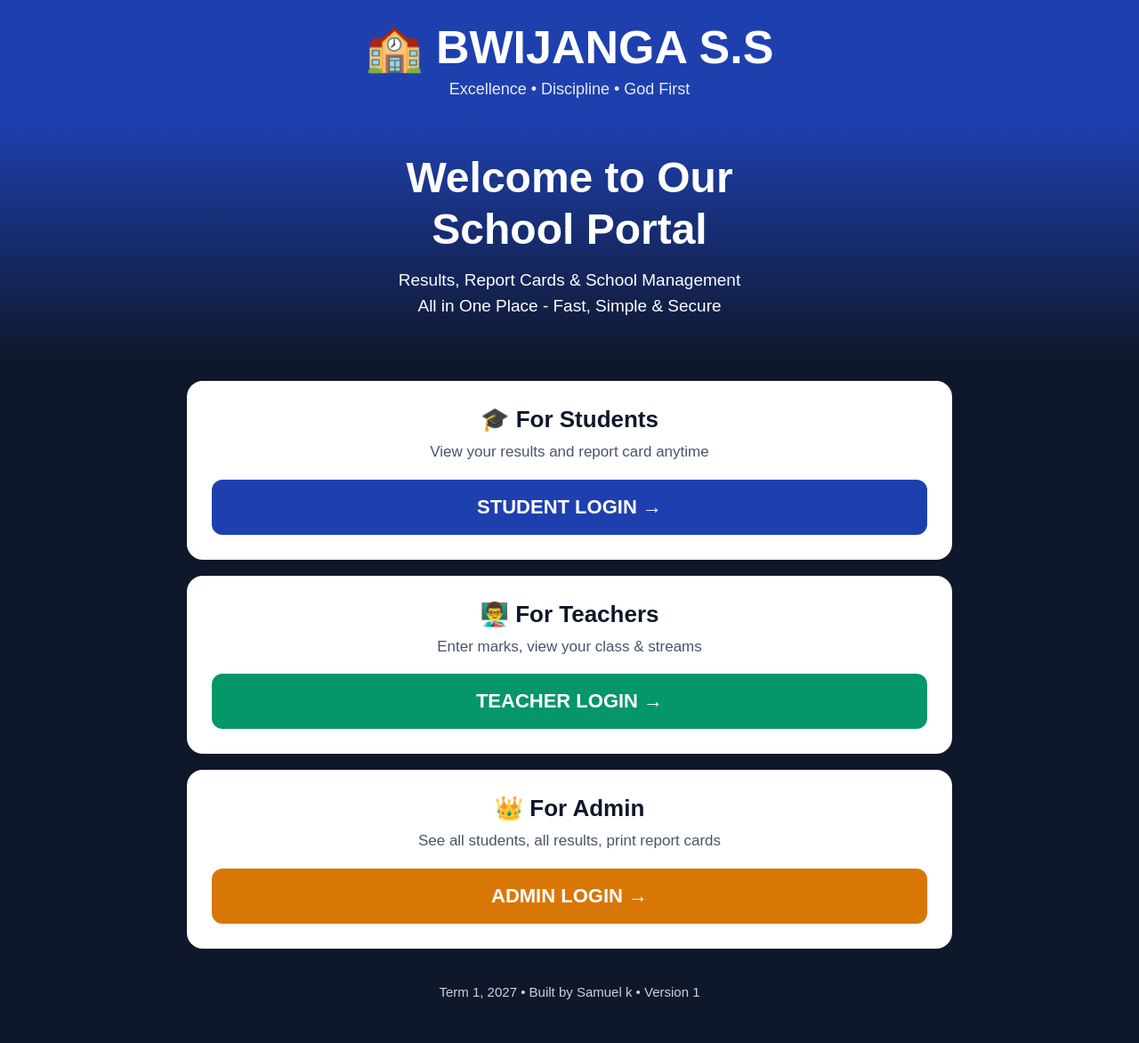
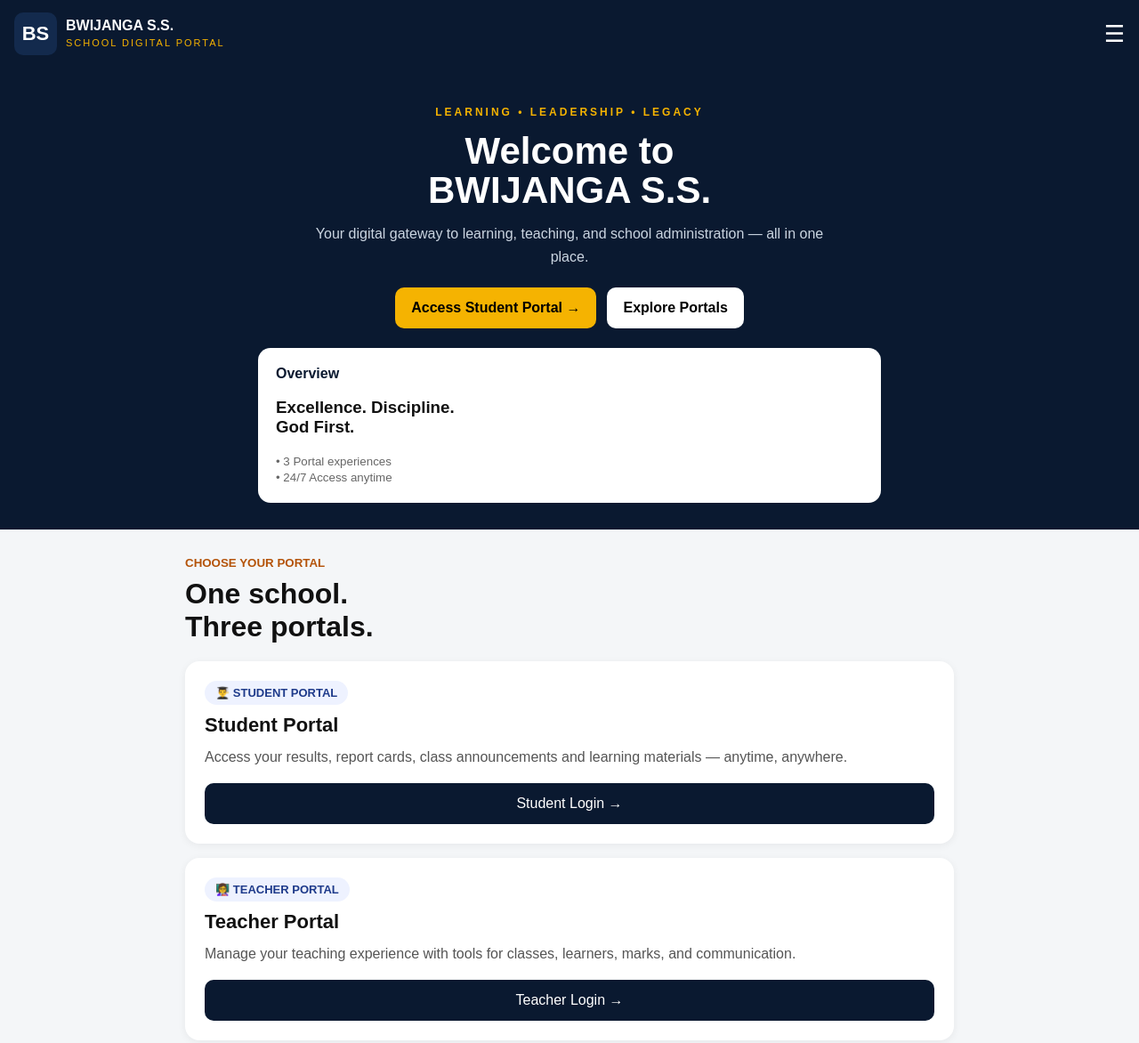
Before and after one commit to ksamuelfavour-wq/School-portal-, a plain HTML site: page index.html in a window 1280 px wide. Shown: the top 1172 px of the page at 89% size. Before the commit the page ends 1143 px from the top, so only its background shows below. Drawn offline with Linux system fonts and the light colour scheme.

Commit message:
Update index.html

```diff
--- a/index.html
+++ b/index.html
@@ -1,42 +1,116 @@
 <!DOCTYPE html>
-<html>
+<html lang="en">
 <head>
-<title>School Portal</title>
-<meta name="viewport" content="width=device-width, initial-scale=1">
+<meta charset="UTF-8">
+<meta name="viewport" content="width=device-width, initial-scale=1.0">
+<title>BWIJANGA S.S. - School Digital Portal</title>
 <style>
-*{box-sizing:border-box;margin:0;padding:0}
-body{font-family:Arial;background:#0f172a;color:white;min-height:100vh}
-.top{background:#1e40af;padding:25px 20px;text-align:center}
-.top h1{font-size:38px;line-height:1.1}
-.top p{font-size:18px;margin-top:8px;opacity:0.9}
-.hero{padding:35px 20px;text-align:center;background:linear-gradient(180deg,#1e40af,#0f172a)}
-.hero h2{font-size:32px;line-height:1.2}
-.hero p{font-size:19px;margin:15px 0;line-height:1.5}
-.cards{padding:20px;display:flex;flex-direction:column;gap:18px;max-width:600px;margin:0 auto}
-.card{background:white;color:#0f172a;border-radius:18px;padding:28px;text-align:center}
-.card h3{font-size:26px;margin-bottom:8px}
-.card p{font-size:17px;line-height:1.5;color:#475569}
-.card a{display:block;margin-top:18px;background:#1e40af;color:white;text-decoration:none;font-size:22px;font-weight:bold;padding:18px;border-radius:12px}
-.card:nth-child(2) a{background:#059669}
-.card:nth-child(3) a{background:#d97706}
-.footer{text-align:center;padding:20px;font-size:15px;opacity:0.8}
-@media(min-width:700px){.top h1{font-size:52px}.hero h2{font-size:48px}.cards{max-width:900px}}
+  *{margin:0;padding:0;box-sizing:border-box;font-family:Arial,sans-serif}
+  body{background:#f4f6f8;color:#111}
+  header{background:#0a1930;color:#fff;padding:14px 16px;display:flex;justify-content:space-between;align-items:center}
+  .logo{display:flex;gap:10px;align-items:center}
+  .logo-box{background:#132a4d;width:48px;height:48px;display:grid;place-items:center;border-radius:10px;font-weight:900;font-size:22px}
+  .logo small{color:#f5b301;letter-spacing:2px;font-size:11px}
+  .menu{font-size:26px}
+  .hero{background:#0a1930;color:#fff;padding:40px 20px 30px;text-align:center}
+  .hero span{color:#f5b301;letter-spacing:3px;font-size:12px;font-weight:bold}
+  .hero h1{font-size:42px;line-height:1.05;margin:14px 0}
+  .hero p{color:#cbd5e1;line-height:1.6;max-width:600px;margin:0 auto}
+  .btns{display:flex;gap:12px;justify-content:center;margin:22px 0;flex-wrap:wrap}
+  .btn{padding:14px 18px;border-radius:10px;font-weight:bold;text-decoration:none}
+  .btn-gold{background:#f5b301;color:#000}
+  .btn-white{background:#fff;color:#000}
+  .overview{background:#fff;color:#111;border-radius:14px;padding:20px;text-align:left;max-width:700px;margin:0 auto}
+  .overview b{color:#0a1930}
+  .overview small{color:#666}
+  .section{padding:28px 18px;max-width:900px;margin:0 auto}
+  .section h2{font-size:32px;margin:8px 0 20px}
+  .card{background:#fff;border-radius:16px;padding:22px;margin-bottom:16px;box-shadow:0 2px 10px rgba(0,0,0,.06)}
+  .card h3{font-size:22px;margin:10px 0}
+  .card p{color:#555;line-height:1.6}
+  .pill{display:inline-block;background:#eef2ff;padding:6px 12px;border-radius:20px;font-size:13px;font-weight:bold;color:#1e3a8a}
+  .login-btn{display:block;text-align:center;background:#0a1930;color:#fff;padding:14px;border-radius:10px;text-decoration:none;margin-top:16px}
+  .update{background:#fff;border-radius:14px;padding:18px;margin-bottom:12px;display:flex;gap:14px;align-items:center}
+  .update-icon{width:50px;height:50px;border-radius:12px;display:grid;place-items:center;font-size:22px;background:#eef2ff}
+  .principle{background:#0a1930;color:#fff;border-radius:18px;padding:36px 22px;text-align:center}
+  .principle h2{font-size:34px}
+  footer{background:#020617;color:#ccc;padding:24px 18px;text-align:center}
+  footer a{color:#ccc;text-decoration:none;margin:0 8px}
 </style>
 </head>
 <body>
-<div class="top">
-<h1>🏫 BWIJANGA S.S</h1>
-<p>Excellence • Discipline • God First</p>
+
+<header>
+  <div class="logo">
+    <div class="logo-box">BS</div>
+    <div><b>BWIJANGA S.S.</b><br><small>SCHOOL DIGITAL PORTAL</small></div>
+  </div>
+  <div class="menu">☰</div>
+</header>
+
+<div class="hero">
+  <span>LEARNING • LEADERSHIP • LEGACY</span>
+  <h1>Welcome to<br>BWIJANGA S.S.</h1>
+  <p>Your digital gateway to learning, teaching, and school administration — all in one place.</p>
+  <div class="btns">
+    <a class="btn btn-gold" href="#">Access Student Portal →</a>
+    <a class="btn btn-white" href="#">Explore Portals</a>
+  </div>
+  <div class="overview">
+    <b>Overview</b><br><br>
+    <h3>Excellence. Discipline.<br>God First.</h3><br>
+    <small>• 3 Portal experiences<br>• 24/7 Access anytime</small>
+  </div>
 </div>
-<div class="hero">
-<h2>Welcome to Our<br>School Portal</h2>
-<p>Results, Report Cards & School Management<br>All in One Place - Fast, Simple & Secure</p>
+
+<div class="section">
+  <small style="color:#b45309;font-weight:bold">CHOOSE YOUR PORTAL</small>
+  <h2>One school.<br>Three portals.</h2>
+
+  <div class="card">
+    <span class="pill">👨‍🎓 STUDENT PORTAL</span>
+    <h3>Student Portal</h3>
+    <p>Access your results, report cards, class announcements and learning materials — anytime, anywhere.</p>
+    <a class="login-btn" href="#">Student Login →</a>
+  </div>
+
+  <div class="card">
+    <span class="pill">👩‍🏫 TEACHER PORTAL</span>
+    <h3>Teacher Portal</h3>
+    <p>Manage your teaching experience with tools for classes, learners, marks, and communication.</p>
+    <a class="login-btn" href="#">Teacher Login →</a>
+  </div>
+
+  <div class="card">
+    <span class="pill">🛡️ ADMINISTRATOR PORTAL</span>
+    <h3>Administrator Portal</h3>
+    <p>Oversee school operations and manage student records, staff accounts and school-wide reports.</p>
+    <a class="login-btn" href="#">Admin Login →</a>
+  </div>
 </div>
-<div class="cards">
-<div class="card"><h3>🎓 For Students</h3><p>View your results and report card anytime</p><a href="student.html">STUDENT LOGIN →</a></div>
-<div class="card"><h3>👨‍🏫 For Teachers</h3><p>Enter marks, view your class & streams</p><a href="teacher.html">TEACHER LOGIN →</a></div>
-<div class="card"><h3>👑 For Admin</h3><p>See all students, all results, print report cards</p><a href="admin.html">ADMIN LOGIN →</a></div>
+
+<div class="section">
+  <small style="color:#b45309;font-weight:bold">SCHOOL UPDATES</small>
+  <h2>Stay informed</h2>
+  <div class="update"><div class="update-icon">📢</div><div><b>Welcome to the digital portal</b><br><small>Your one-stop hub for results, communication, and learning resources.</small></div></div>
+  <div class="update"><div class="update-icon">📚</div><div><b>Academic information</b><br><small>Term dates, results, and report cards — all in one place.</small></div></div>
+  <div class="update"><div class="update-icon">💻</div><div><b>Learning resources</b><br><small>Notes, assignments, and class materials for every learner.</small></div></div>
 </div>
-<div class="footer">Term 1, 2027 • Built by Samuel k • Version 1</div>
+
+<div class="section">
+  <div class="principle">
+    <small style="color:#f5b301">OUR GUIDING PRINCIPLE</small>
+    <h2>"Excellence • Discipline • God First."</h2>
+    <p style="color:#cbd5e1;margin:14px 0">In all we do, we strive for excellence, we build character through discipline, and we honour God first.</p>
+    <a class="btn btn-gold" href="#" style="display:inline-block">Enter the Portal →</a>
+  </div>
+</div>
+
+<footer>
+  <b style="color:#fff">BS &nbsp; BWIJANGA S.S.</b><br><br>
+  <a href="#">Home</a> <a href="#">Portals</a> <a href="#">Updates</a><br><br>
+  <small>© 2026 Bwijanga Secondary School. All rights reserved.</small>
+</footer>
+
 </body>
 </html>
```
